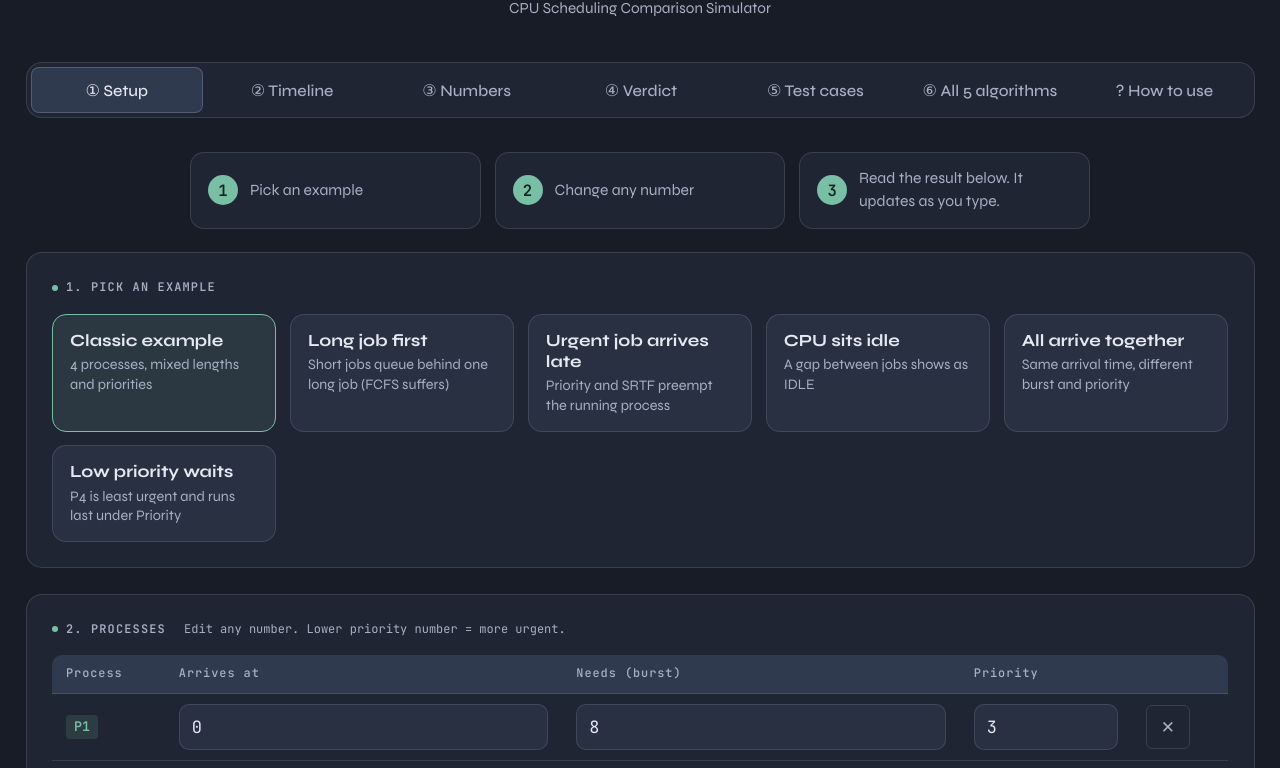
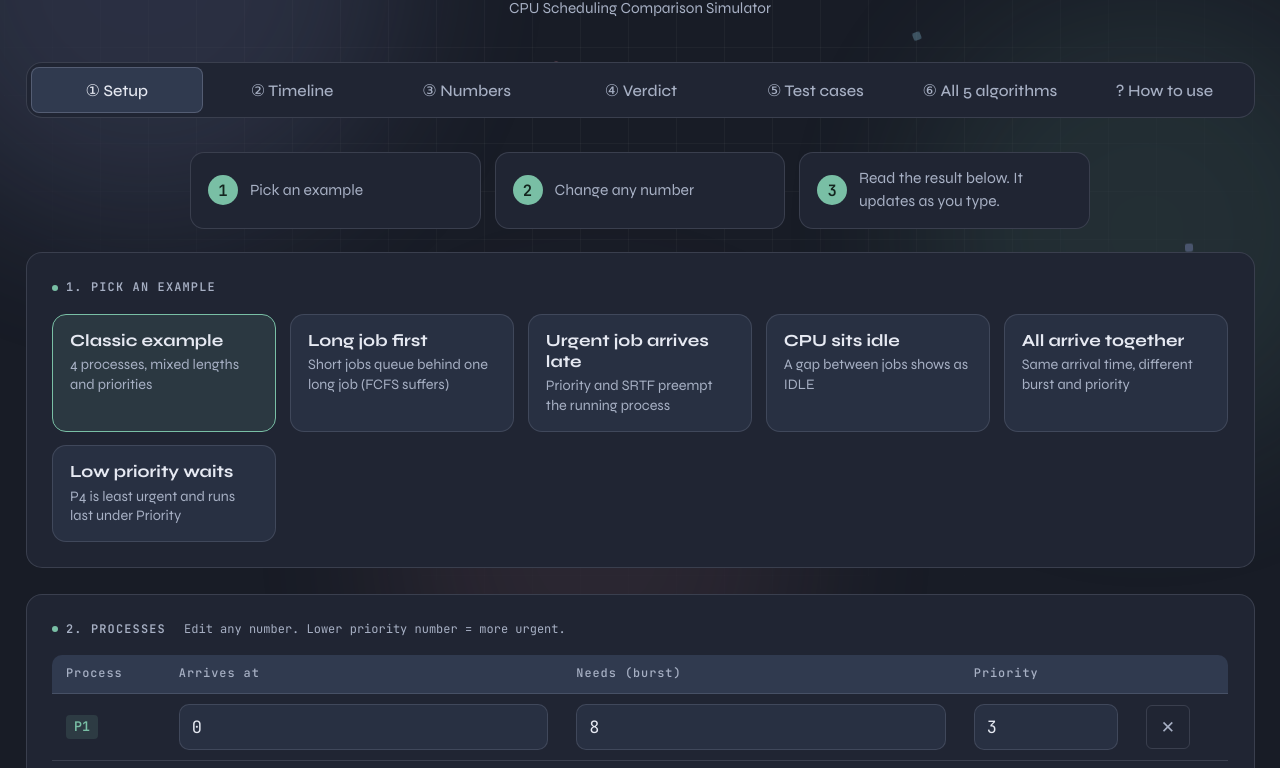
Before and after one commit to Hassan3443/cpu-scheduling-project, a website with bundled scripts: page index.html in a window 1280 px wide. Shown: the part 197-965 px from the top of the page. Built offline with nearby package versions, Linux system fonts and the light colour scheme.

Commit message:
Remove Arabic text; add calm animated background (drifting glows, faint grid, floating dots)

```diff
--- a/assets/css/style.css
+++ b/assets/css/style.css
@@ -365,7 +365,6 @@ body{background-color:var(--bg);background-image:none}
 .howto-steps li::before{content:counter(s);position:absolute;left:.9rem;top:.75rem;width:28px;height:28px;border-radius:50%;background:var(--accent);color:#14261f;display:grid;place-items:center;font-weight:700;font-family:'JetBrains Mono',monospace;font-size:.9rem}
 .howto-steps b{color:var(--text)}
 .howto-note{margin-top:1rem;color:var(--muted);font-size:.9rem}
-.howto-ar{margin-top:.8rem;padding:.8rem 1rem;border-radius:12px;background:var(--accent-dim);color:var(--text);font-size:1.02rem;line-height:1.7}
 .queue-tag{color:var(--text)}
 
 /* ===== CPU diagram + illustrations ===== */
@@ -420,3 +419,19 @@ label,.live-note,.cd-cap{font-size:var(--fs-xs)}
 .cd-panel{min-height:200px}
 @media (max-width:560px){.cd-controls .btn{flex:1 1 40%}.cd-controls input[type=range]{flex-basis:100%}}
 @media (prefers-reduced-motion:reduce){*,*::before,*::after{animation-duration:.001ms!important;animation-iteration-count:1!important;transition-duration:.001ms!important}}
+
+/* ===== Animated background (transform/opacity only, calm, reduced-motion safe) ===== */
+.bg-fx{position:fixed;inset:0;z-index:-1;overflow:hidden;pointer-events:none}
+.bg-fx b{position:absolute;border-radius:50%;filter:blur(80px);opacity:.16;will-change:transform}
+.bg-fx .o1{width:520px;height:520px;left:-120px;top:-100px;background:#8f9bd6;animation:fx-a 38s ease-in-out infinite alternate}
+.bg-fx .o2{width:460px;height:460px;right:-100px;top:25%;background:#79bfa5;opacity:.12;animation:fx-b 46s ease-in-out infinite alternate}
+.bg-fx .o3{width:420px;height:420px;left:30%;bottom:-160px;background:#d9899b;opacity:.10;animation:fx-c 52s ease-in-out infinite alternate}
+.bg-fx .grid{position:absolute;inset:-48px;background-image:linear-gradient(rgba(255,255,255,.035) 1px,transparent 1px),linear-gradient(90deg,rgba(255,255,255,.035) 1px,transparent 1px);background-size:48px 48px;animation:fx-grid 60s linear infinite;-webkit-mask-image:radial-gradient(ellipse at 50% 30%,#000 20%,transparent 75%);mask-image:radial-gradient(ellipse at 50% 30%,#000 20%,transparent 75%)}
+.bg-fx i{position:absolute;left:var(--x);top:var(--y);width:8px;height:8px;border-radius:2px;background:var(--c);opacity:.35;animation:fx-dot var(--d) ease-in-out var(--dl) infinite alternate;will-change:transform}
+@keyframes fx-a{to{transform:translate(160px,120px) scale(1.15)}}
+@keyframes fx-b{to{transform:translate(-140px,-90px) scale(.9)}}
+@keyframes fx-c{to{transform:translate(120px,-100px) scale(1.1)}}
+@keyframes fx-grid{to{transform:translate(48px,48px)}}
+@keyframes fx-dot{0%{transform:translate(0,0) rotate(0)}50%{transform:translate(60px,-40px) rotate(90deg)}100%{transform:translate(-30px,50px) rotate(180deg)}}
+@media (prefers-reduced-motion:reduce){.bg-fx b,.bg-fx .grid,.bg-fx i{animation:none!important}}
+@media (max-width:560px){.bg-fx b{filter:blur(60px)}.bg-fx i:nth-of-type(n+5){display:none}}
--- a/index.html
+++ b/index.html
@@ -22,6 +22,7 @@
 <meta name="twitter:image" content="https://hassan3443.github.io/cpu-scheduling-project/assets/og.png">
 </head>
 <body>
+<div class="bg-fx" aria-hidden="true"><b class="o1"></b><b class="o2"></b><b class="o3"></b><span class="grid"></span><i style="--x:8%;--y:20%;--d:34s;--dl:-3s;--c:#8f9bd6"></i><i style="--x:22%;--y:70%;--d:42s;--dl:-12s;--c:#79bfa5"></i><i style="--x:40%;--y:35%;--d:38s;--dl:-20s;--c:#d9899b"></i><i style="--x:58%;--y:80%;--d:46s;--dl:-8s;--c:#d6b073"></i><i style="--x:72%;--y:25%;--d:36s;--dl:-25s;--c:#7fb3cf"></i><i style="--x:88%;--y:60%;--d:44s;--dl:-15s;--c:#8f9bd6"></i><i style="--x:95%;--y:15%;--d:40s;--dl:-5s;--c:#79bfa5"></i><i style="--x:15%;--y:92%;--d:48s;--dl:-30s;--c:#d9899b"></i></div>
 
 <div class="header">
   <svg class="logo" viewBox="0 0 64 64" width="56" height="56" aria-hidden="true"><rect x="16" y="16" width="32" height="32" rx="7" fill="#2a3347" stroke="#79bfa5" stroke-width="3"/><rect x="26" y="26" width="12" height="12" rx="3" fill="#8f9bd6"/><path d="M24 16V8M32 16V8M40 16V8M24 56v-8M32 56v-8M40 56v-8M16 24H8M16 32H8M16 40H8M56 24h-8M56 32h-8M56 40h-8" stroke="#79bfa5" stroke-width="3" stroke-linecap="round"/></svg>
@@ -186,7 +187,6 @@
       <li><b>Open Numbers, Verdict and All 5 algorithms</b> for per-process details and a short written comparison.</li>
     </ol>
     <p class="howto-note">Everything updates as you type. Nothing is saved or sent anywhere. Time units are abstract (not seconds).</p>
-    <p class="howto-ar" dir="rtl" lang="ar">الطريقة: اختار مثال جاهز أو أضف عمليات بنفسك، وغيّر الأرقام، وشوف النتيجة تتحدث على طول. الرقم الأخضر هو الأفضل، والأقل أحسن.</p>
   </div>
 </div>
 
```
